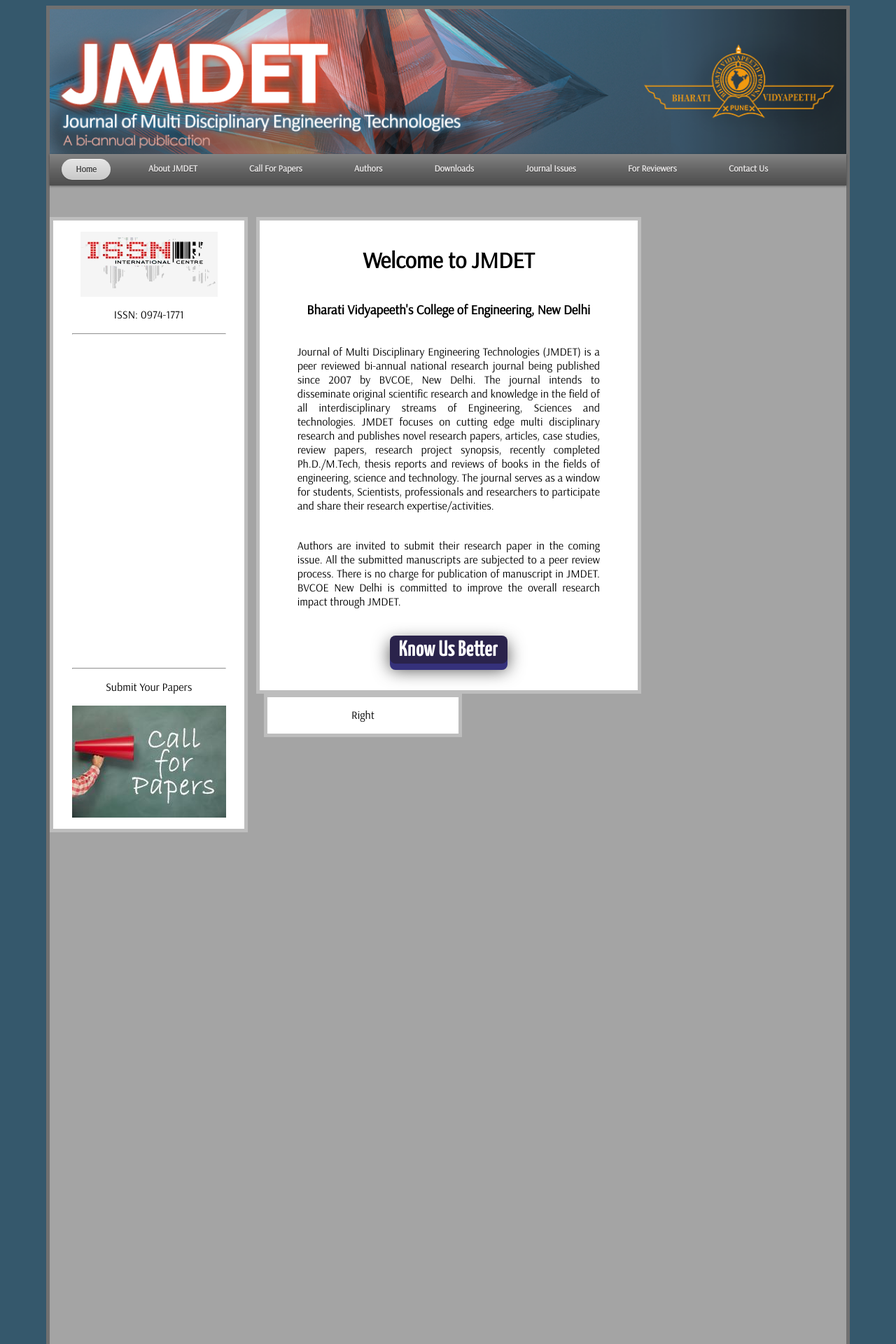
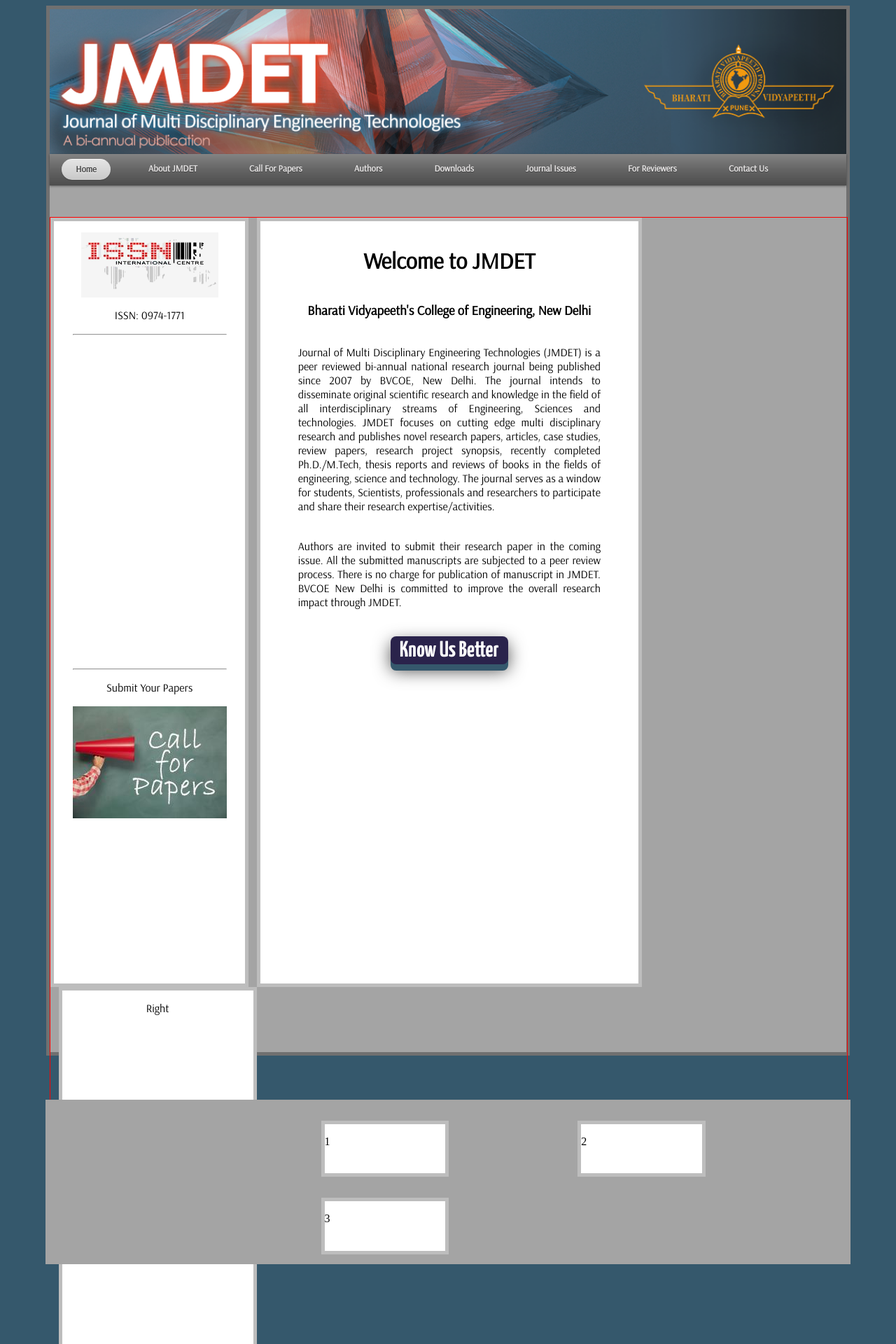
Before and after one commit to adishr09/JMDET.org, a PHP site: page /home.html in a window 1280 px wide. Shown: the top 1920 px of the page at 70% size. Run offline with PHP 8.4, Linux system fonts and the light colour scheme.

Commit message:
data entry

```diff
--- a/jmdet.org/New_Website/New folder/css/style.css
+++ b/jmdet.org/New_Website/New folder/css/style.css
@@ -170,7 +170,7 @@ html[xmlns] #nav {
 #main{
 	width:90%;
 	position:relative;
-	height:300%;
+	height:190%;
 	margin:auto;
 	font-family: 'arsenalregular';
 	background:#a4a4a4;
@@ -179,9 +179,10 @@ html[xmlns] #nav {
 
 #wrapper{
 	z-index:1;
-	width:inherit;
+	width:100%;
 	position:relative;
-	height:initial;
+	border:1px solid red;
+	height:85.5%;
 	margin:4% auto;
 }
 
@@ -264,9 +265,9 @@ html[xmlns] #nav {
     -webkit-border-radius: 8px;
     -moz-border-radius: 8px;
     border-radius: 8px;
-    -webkit-box-shadow: 0px 9px 0px rgba(53,49,123,1), 0px 9px 25px rgba(0,0,0,.7);
-    -moz-box-shadow: 0px 9px 0px rgba(53,49,123,1), 0px 9px 25px rgba(0,0,0,.7);
-    box-shadow: 0px 9px 0px rgba(53,49,123,1), 0px 9px 25px rgba(0,0,0,.7);
+    -webkit-box-shadow: 0px 9px 0px rgba(53,88,108,1), 0px 9px 25px rgba(0,0,0,.7);
+    -moz-box-shadow: 0px 9px 0px rgba(53,88,108,1), 0px 9px 25px rgba(0,0,0,.7);
+    box-shadow: 0px 9px 0px rgba(53,88,108,1), 0px 9px 25px rgba(0,0,0,.7);
     margin: 12px auto;
 	width: 160px;
 	text-align: center;
@@ -279,9 +280,9 @@ html[xmlns] #nav {
 }
 
 #new:active {
-    -webkit-box-shadow: 0px 3px 0px rgba(53,49,123,1), 0px 3px 6px rgba(0,0,0,.9);
-    -moz-box-shadow: 0px 3px 0px rgba(53,49,123,1), 0px 3px 6px rgba(0,0,0,.9);
-    box-shadow: 0px 3px 0px rgba(53,49,123,1), 0px 3px 6px rgba(0,0,0,.9);
+    -webkit-box-shadow: 0px 3px 0px rgba(53,88,108,1), 0px 3px 6px rgba(0,0,0,.9);
+    -moz-box-shadow: 0px 3px 0px rgba(53,88,108,1), 0px 3px 6px rgba(0,0,0,.9);
+    box-shadow: 0px 3px 0px rgba(53,88,108,1), 0px 3px 6px rgba(0,0,0,.9);
     position: relative;
     top: 6px;
 }
```
